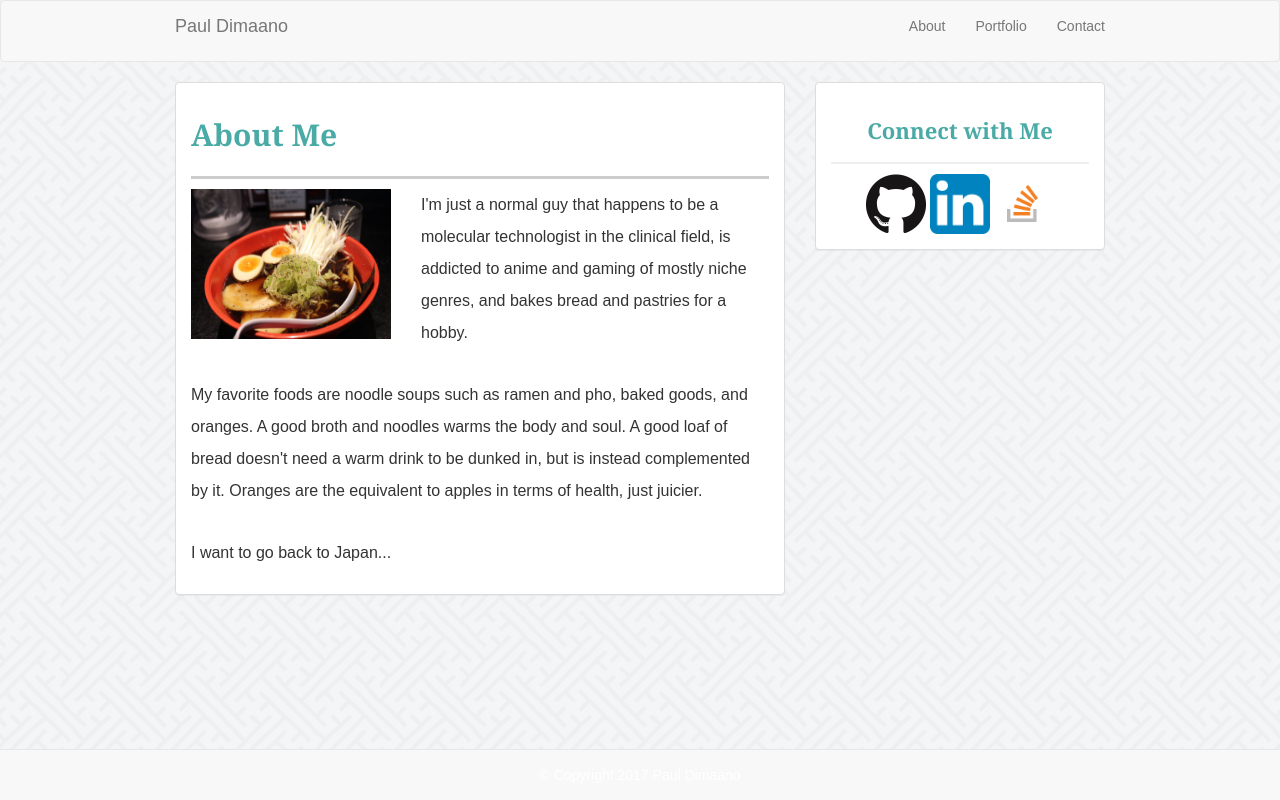
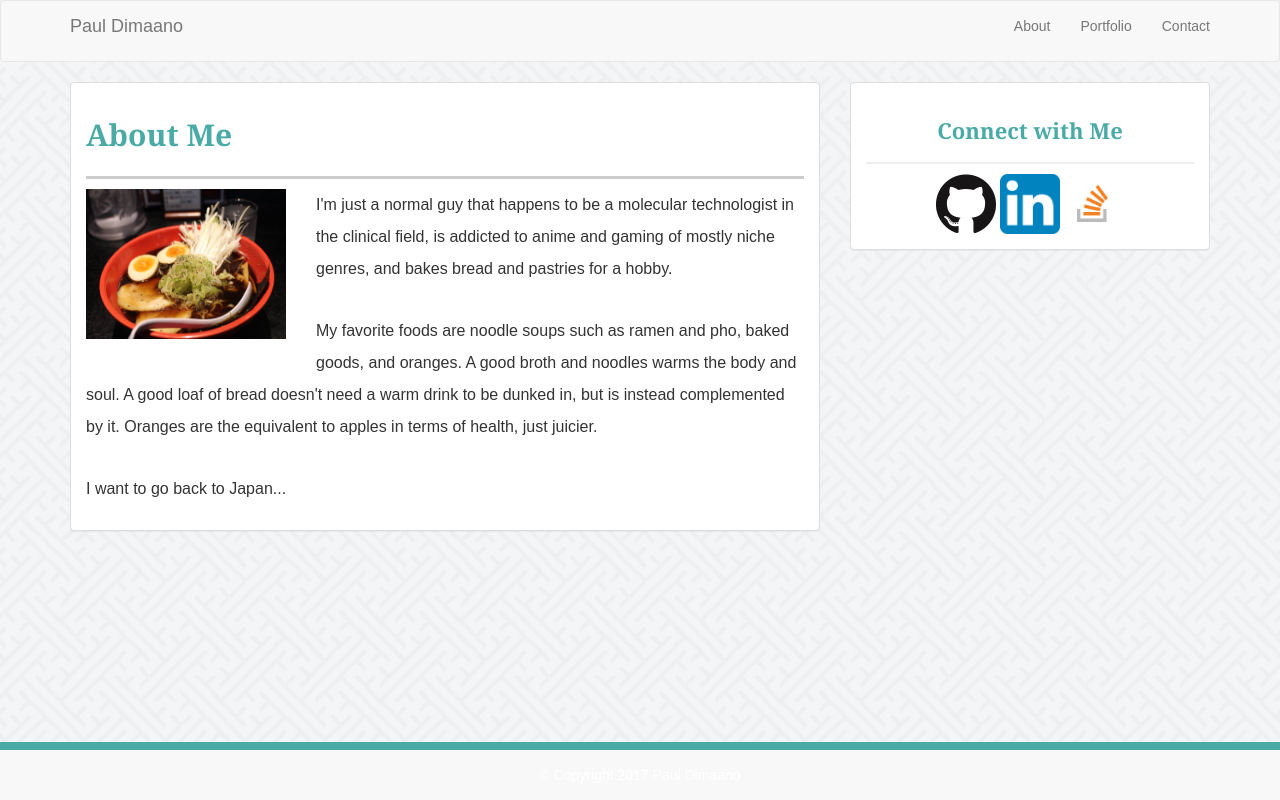
Before and after one commit to dctreborn/Bootstrap-Portfolio, a PHP site: page / in a window 1280 px wide. Run offline with PHP 8.4, Linux system fonts and the light colour scheme; some libraries are stand-ins or nearby versions.

Commit message:
footer styling

```diff
--- a/assets/css/style.css
+++ b/assets/css/style.css
@@ -1,6 +1,7 @@
 body {
 	font-family: "Arial", "Helvetica Neue", Helvetica, sans-serif;
 	background-image: url(../images/sayagata.png);
+	padding-bottom: 70px; /* padding for footer, fix this later */
 }
 
 h1 {
@@ -27,10 +28,6 @@ p.about {
 	font-size: 16px;
 }
 
-.container {
-	width: 960px;
-}
-
 .pic {
 	margin-right: 30px;
 	margin-bottom: 20px;
@@ -42,7 +39,11 @@ p.about {
     font-weight: bold;
 }
 
-#footer {
+.navbar-fixed-bottom {
+	border-top: 8px solid #4aaaa5;
+}
+
+#footer { /* try sticker footer styling from basic*/
 	color: #fff;
 	float: none;
 	text-align: center;
--- a/index.html
+++ b/index.html
@@ -59,11 +59,13 @@
 		</div>
 	</div>
 
+	<div class="row">
 		<!-- Footer -->
 		<nav class="navbar navbar-default navbar-fixed-bottom">
 			<div class="container">
 			<p id="footer" class="navbar-text">&copy; Copyright 2017 Paul Dimaano</p>
 			</div>
 		</nav>
+	</div>
 </body>
 </html>
```
